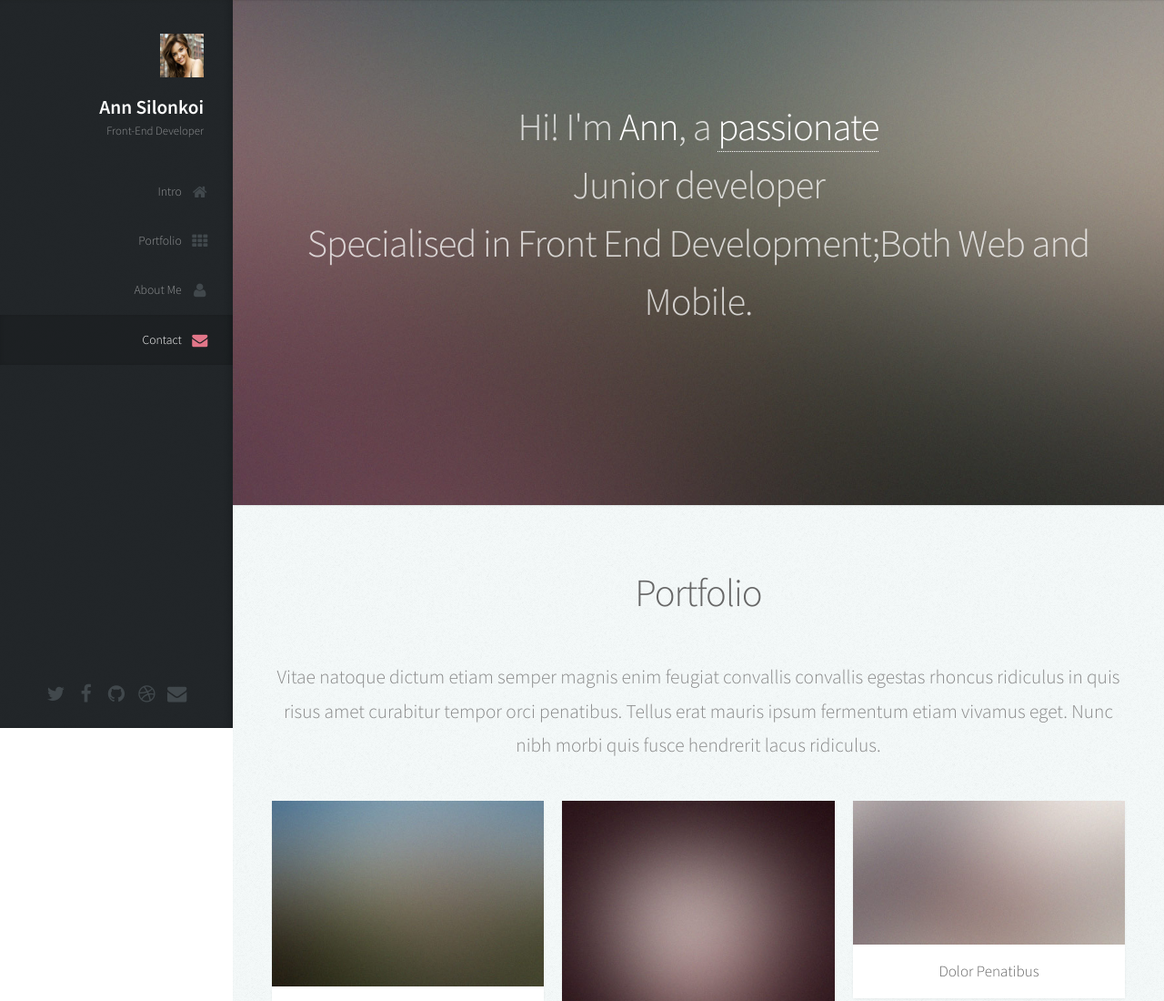
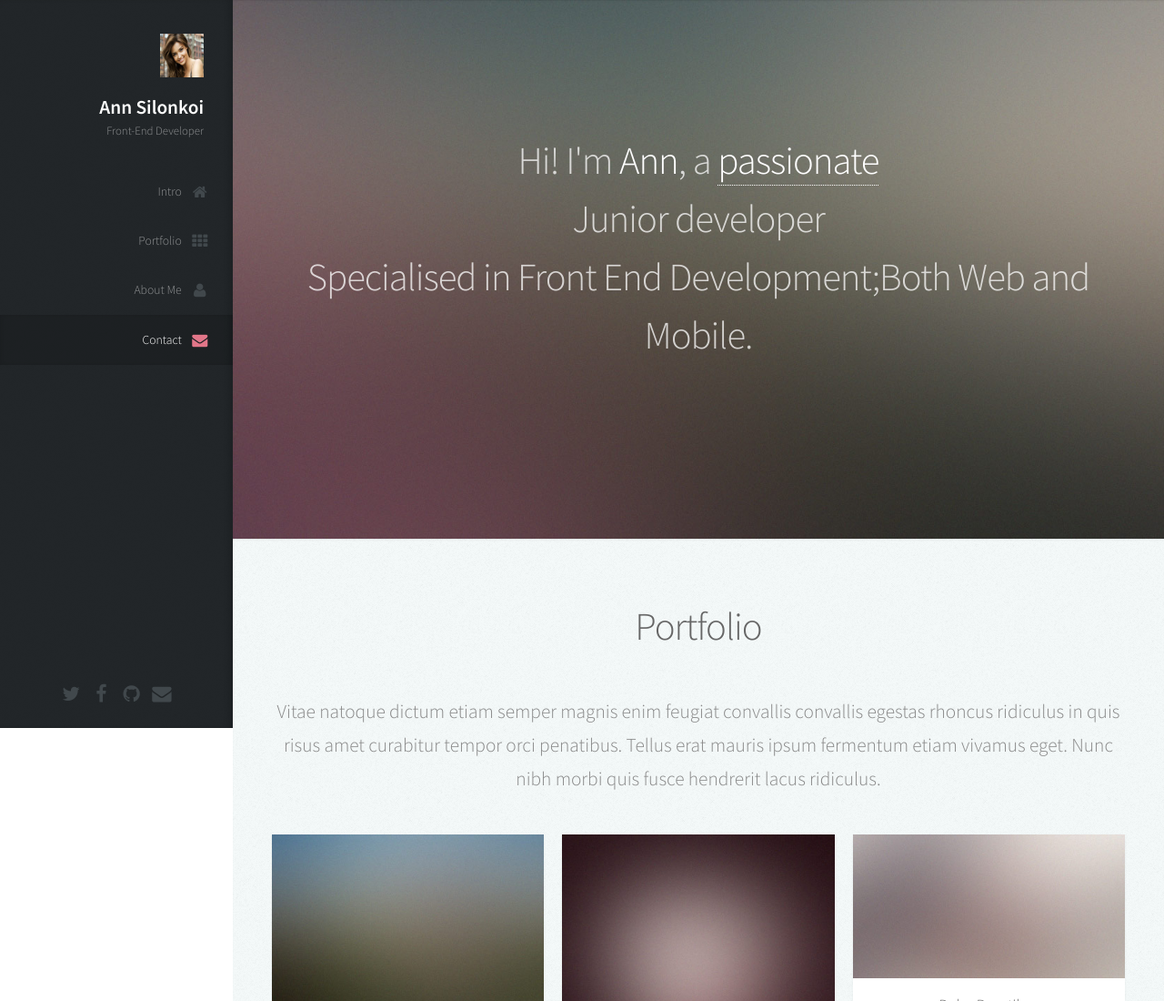
Before and after one commit to nitaryn/personal-website, a plain HTML site: page foundation6/index.html in a window 1280 px wide. Shown: the top 1100 px of the page at 91% size. Drawn offline with Linux system fonts and the light colour scheme.

Commit message:
Modified info section

```diff
--- a/foundation6/index.html
+++ b/foundation6/index.html
@@ -56,7 +56,6 @@
 							<li><a href="#" class="icon fa-twitter"><span class="label">Twitter</span></a></li>
 							<li><a href="#" class="icon fa-facebook"><span class="label">Facebook</span></a></li>
 							<li><a href="#" class="icon fa-github"><span class="label">Github</span></a></li>
-							<li><a href="#" class="icon fa-dribbble"><span class="label">Dribbble</span></a></li>
 							<li><a href="#" class="icon fa-envelope"><span class="label">Email</span></a></li>
 						</ul>
 
@@ -72,7 +71,8 @@
 						<div class="container">
 
 							<header>
-								<h2 class="alt">Hi! I'm <strong>Ann</strong>, a <a href="http://html5up.net/license">passionate<br></a>Junior
+                                <br>
+                              <h2 class="alt">Hi! I'm <strong>Ann</strong>, a <a href="http://html5up.net/license">passionate<br></a>Junior
 								developer
 								<p>Specialised in Front End Development;Both Web and Mobile.<br /></p>
 							</header>
```
